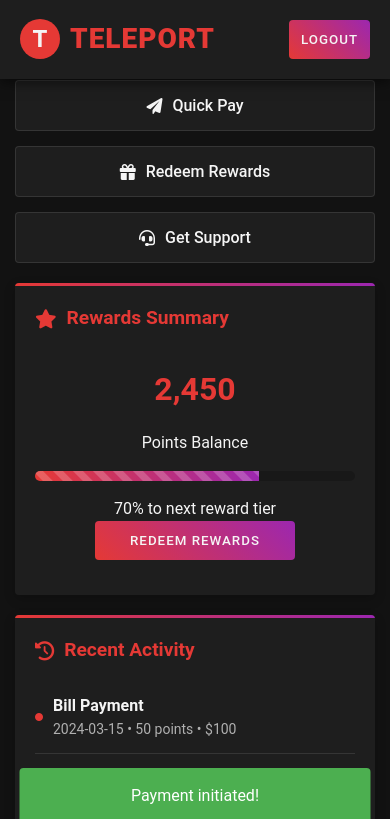
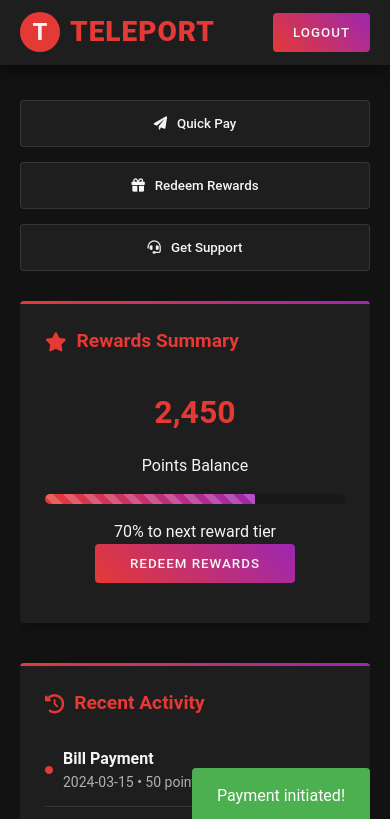
Before and after one commit to oldwestsolutions/teleport, a plain HTML site: page dashboard.html in a window 390 px wide. Both pictures are taken after a click on the button "Quick Pay". Shown: the top 819 px of the page. Drawn offline with nearby package versions, Linux system fonts and the light colour scheme.

Commit message:
Added universal scroll prevention and improved containment for professional feel across all pages

```diff
--- a/dashboard.html
+++ b/dashboard.html
@@ -6,6 +6,33 @@
     <title>Dashboard - Teleport Communication</title>
     <link rel="stylesheet" href="https://cdnjs.cloudflare.com/ajax/libs/font-awesome/6.0.0/css/all.min.css">
     <style>
+        /* Add at the top of existing styles */
+        html, body {
+            overflow-x: hidden;
+            width: 100%;
+            position: relative;
+            margin: 0;
+            padding: 0;
+            -webkit-font-smoothing: antialiased;
+            -moz-osx-font-smoothing: grayscale;
+        }
+
+        * {
+            box-sizing: border-box;
+            max-width: 100%;
+        }
+
+        .container {
+            width: 100%;
+            overflow-x: hidden;
+            margin: 0 auto;
+        }
+
+        .dashboard {
+            width: 100%;
+            overflow: hidden;
+        }
+
         /* Base styles */
         :root {
             --bg-color: #121212;
@@ -321,43 +348,77 @@
             100% { transform: rotate(360deg); }
         }
 
-        /* Update mobile styles */
+        /* Update existing mobile styles */
         @media (max-width: 768px) {
-            /* Dashboard container */
-            .dashboard {
-                padding: 80px 15px 20px;
+            .card,
+            .action-btn,
+            .chart-container,
+            .activity-feed,
+            .form-control,
+            .btn,
+            .progress-bar {
+                width: 100%;
+                max-width: 100%;
+                overflow: hidden;
+                margin-left: 0;
+                margin-right: 0;
             }
 
-            /* Quick actions */
+            .dashboard-grid,
             .quick-actions {
-                display: block;
-                margin-bottom: 30px;
+                width: 100%;
+                padding: 0;
+                overflow: hidden;
+            }
+
+            /* Quick actions - vertical stack */
+            .quick-actions {
+                display: flex;
+                flex-direction: column;
+                gap: 15px;
+                width: 100%;
             }
 
             .action-btn {
                 width: 100%;
-                margin-bottom: 15px;
-                padding: 15px;
-                font-size: 1em;
+                margin: 0;
             }
 
-            /* Dashboard grid */
+            /* Dashboard grid - vertical stack */
             .dashboard-grid {
-                display: block;
+                display: flex;
+                flex-direction: column;
+                gap: 20px;
+                width: 100%;
             }
 
             /* Cards */
             .card {
                 width: 100%;
-                margin-bottom: 20px;
-                padding: 20px;
+                margin: 0 0 20px 0;
                 min-height: auto;
             }
 
             /* Chart card */
             .chart-card {
-                height: 350px;
-                margin-bottom: 20px;
+                width: 100%;
+                margin: 0 0 20px 0;
+            }
+
+            /* Remove any potential horizontal gaps */
+            .card,
+            .action-btn,
+            .chart-container {
+                max-width: 100%;
+            }
+
+            /* Ensure content doesn't cause horizontal scroll */
+            .activity-feed,
+            .form-control,
+            .btn,
+            .progress-bar {
+                max-width: 100%;
+                box-sizing: border-box;
             }
 
             /* Card content */
@@ -389,48 +450,10 @@
 
             /* Form elements */
             .form-control {
-                width: 100%;
-                margin: 10px 0;
+                margin: 10px auto;
             }
 
             /* Buttons */
-            .btn {
-                width: 100%;
-                margin: 10px 0;
-                padding: 12px;
-            }
-
-            /* Notifications */
-            .notification {
-                width: 90%;
-                left: 50%;
-                transform: translateX(-50%) translateY(100px);
-                text-align: center;
-                padding: 15px;
-            }
-
-            .notification.show {
-                transform: translateX(-50%) translateY(0);
-            }
-
-            /* Spacing between sections */
-            .dashboard > * {
-                margin-bottom: 20px;
-            }
-
-            /* Center all text in cards */
-            .card p {
-                text-align: center;
-            }
-
-            nav {
-                padding: 10px 20px;
-            }
-
-            .logo {
-                margin-left: 0;
-            }
-
             .btn {
                 margin-right: 0;
             }
@@ -452,6 +475,18 @@
                 max-width: 200px;
                 margin: 15px auto;
                 display: block;
+            }
+
+            nav {
+                padding: 10px 20px;
+            }
+
+            .logo {
+                margin-left: 0;
+            }
+
+            .btn {
+                margin-right: 0;
             }
         }
     </style>
```
Also changed, not shown: index.html (+11 -98 lines), login.html (+30 -41 lines).
